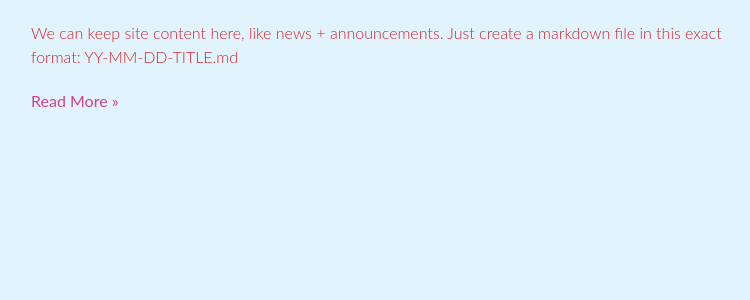
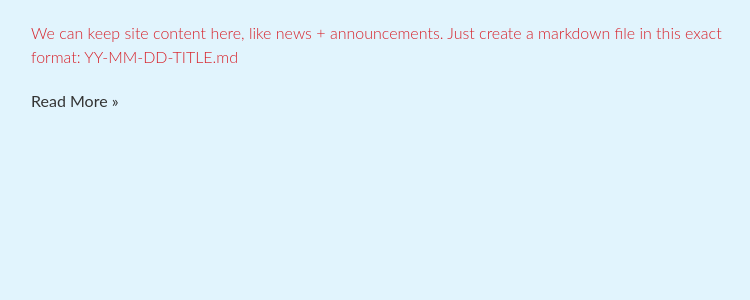
Before and after one commit to TowCenter/YouAreHere, a PHP site: page /_site/index.html in a window 1280 px wide. Shown: the part 224-524 px from the top of the page, without its empty margins (24-774 px from the left). Run offline with PHP 8.4, Linux system fonts and the light colour scheme; some libraries are stand-ins or nearby versions.

Commit message:
Update style.css

```diff
--- a/assets/themes/bootstrap-3/css/style.css
+++ b/assets/themes/bootstrap-3/css/style.css
@@ -56,15 +56,16 @@ body {
 
 a {
   /*color: #d5000d;*/
-  color: #D2408D;
+  color: #333;
   /*color: ##F4BFBF;*/
   /*color: #04D3C4;*/
+
 }
 a:hover {
   /*color: #c5000c;*/
   /*color: #CFF5F3;*/
   color: #B01C6A;
-  text-decoration: none;
+  text-decoration: underline;
 }
 
 header {
```
